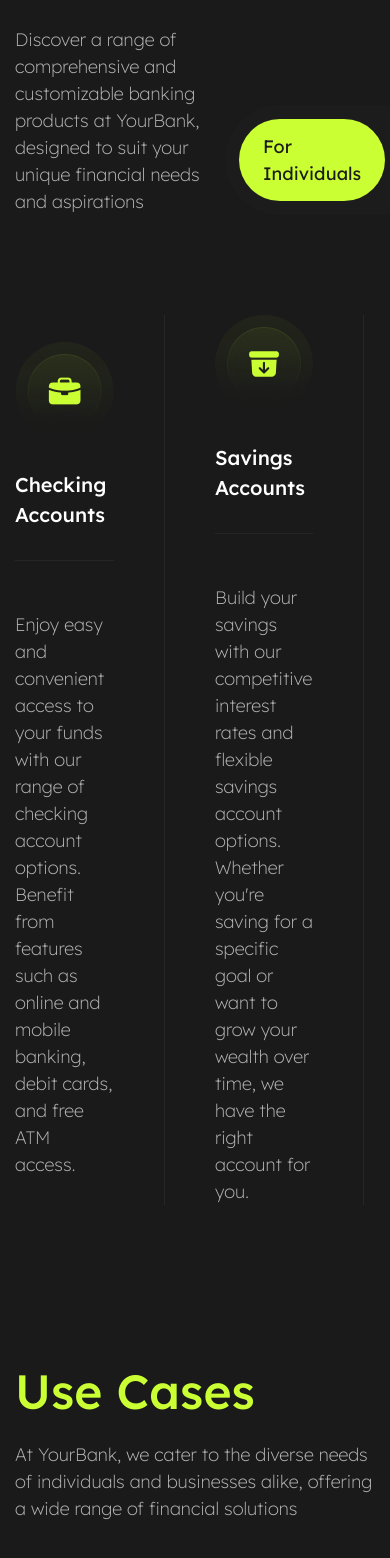
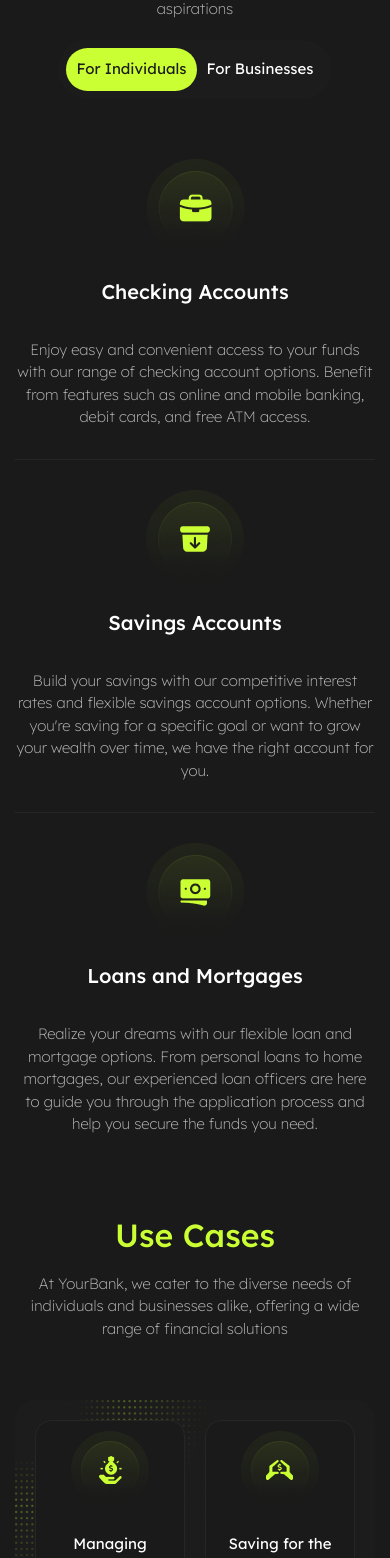
Before and after one commit to R4AYA4R/BankLanding, a React (Create React App) app: page / in a window 390 px wide. Shown: the part 1510-3068 px from the top of the page. Built offline with nearby package versions, Linux system fonts and the light colour scheme.

Commit message:
added adaptive SectionProducts and SectionCases

```diff
--- a/src/index.css
+++ b/src/index.css
@@ -998,6 +998,40 @@
   .sectionTop{
     transition:all 1s ease;
   }
+  .sectionProducts{
+    font-size: 15px;
+    transition:all 1s ease-in-out;
+  }
+  .sectionCases__inner{
+    transition:all 1s ease;
+  }
+  .sectionProducts__btnInfo{
+    text-wrap: nowrap;
+  }
+  .IndividualsBlock__images{
+    padding: 40px;
+  }
+  .sectionCases__IndividualsBlock{
+    gap: 60px;
+  }
+  .IndividualsBlock__images-item{
+    padding: 24px;
+  }
+  .percentsBlock__item1{
+    padding-right: 20px;
+  }
+  .percentsBlock__item2{
+    padding: 0 20px;
+  }
+  .percentsBlock__item3{
+    padding-left: 20px;
+  }
+  .IndividualsBlock__images-text{
+    font-size: 15px;
+  }
+  .percentsBlock__item-percents{
+    font-size: 48px;
+  }
 }
 @media (max-width:1050px){
   .sectionTop__moneyBlock{
@@ -1008,6 +1042,42 @@
   }
   .info__title{
     font-size: 38px;
+  }
+  .blocks__item3{
+    padding-left: 40px;
+  }
+  .blocks__item2{
+    padding: 0 40px;
+  }
+  .blocks__item1{
+    padding-right: 40px;
+  }
+  .sectionCases__IndividualsBlock{
+    grid-template-columns:1fr;
+  }
+  .IndividualsBlock__info-percentsBlock{
+    flex-direction: column;
+    align-items: center;
+    justify-content: center;
+    text-align: center;
+  }
+  .percentsBlock__item2{
+    border:none;
+    padding: 0 0 60px 0;
+  }
+  .percentsBlock__item1{
+    padding: 0 0 60px 0;
+  }
+  .percentsBlock__item3{
+    padding: 0;
+  }
+  .IndividualsBlock__info{
+    display: flex;
+    flex-direction: column;
+    align-items: center;
+  }
+  .IndividualsBlock__info-text{
+    text-align: center;
   }
 }
 @media (max-width:855px){
@@ -1025,6 +1095,48 @@
   }
   .transactions__img{
     width: 100%;
+  }
+  .sectionProducts__blocks{
+    flex-direction: column;
+    align-items: center;
+    justify-content: center;
+  }
+  .blocks__item1{
+    padding: 0;
+  }
+  .blocks__item2{
+    margin: 30px 0;
+    padding: 30px 0;
+    border-top:1px solid #262626;
+    border-bottom:1px solid #262626;
+    border-left:none;
+    border-right:none;
+  }
+  .blocks__item3{
+    padding: 0;
+  }
+  .blocks__item-img{
+    margin-bottom: 20px;
+  }
+  .blocks__item-title{
+    margin-bottom: 12px;
+    padding: 0;
+    border:none;
+  }
+  .blocks__item-desc{
+    text-align: center;
+  }
+  .sectionProducts__info-title{
+    font-size: 38px;
+  }
+  .sectionProducts__btnInfo{
+    padding: 8px;
+  }
+  .btnInfo__text1{
+    padding: 10px;
+  }
+  .btnInfo__text2{
+    padding: 10px;
   }
 }
 @media (max-width:620px){
@@ -1078,6 +1190,52 @@
     align-items: center;
     text-align: center;
   }
+  .sectionProducts{
+    padding-bottom: 75px;
+  }
+  .sectionProducts__info{
+    flex-direction: column;
+    justify-content: center;
+    text-align: center;
+    margin-bottom: 60px;
+  }
+  .sectionProducts__btnInfo{
+    align-self: center;
+    margin-top: 20px;
+  }
+  .sectionCases{
+    padding-bottom: 75px;
+  }
+  .sectionCases__desc{
+    margin-bottom: 60px;
+  }
+  .sectionCases__IndividualsBlock{
+    gap: 30px;
+  }
+  .IndividualsBlock__images{
+    padding: 20px;
+  }
+  .IndividualsBlock__info{
+    padding: 15px 0;
+  }
+  .IndividualsBlock__info-text{
+    margin-bottom: 50px;
+  }
+  .IndividualsBlock__info-percentsBlock{
+    margin-bottom: 50px;
+  }
+  .sectionCases__BusinessBlockMargin{
+    margin-top: 30px;
+  }
+  .IndividualsBlock__images{
+    order:-1;
+  }
+  .sectionCases__title{
+    text-align: center;
+  }
+  .sectionCases__desc{
+    text-align: center;
+  }
 }
 @media (max-width:450px){
   .sectionTop__moneyBlock{
@@ -1094,4 +1252,37 @@
   .sectionTop__currency{
     right: -10px;
   }
+  .sectionProducts__info-title{
+    font-size: 32px;
+  }
+  .sectionCases__title{
+    font-size: 32px;
+  }
+  .IndividualsBlock__images-item{
+    padding: 10px;
+  }
+  .sectionCases__desc{
+    font-size: 15px;
+  }
+  .IndividualsBlock__info-title{
+    font-size: 20px;
+  }
+  .IndividualsBlock__info-text{
+    font-size: 15px;
+  }
+  .percentsBlock__item-percents{
+    font-size: 40px;
+  }
+
 }
+@media (max-width:380px){
+  .IndividualsBlock__images{
+    padding: 10px;
+  }
+  .IndividualsBlock__images-img{
+    max-width: 70px;
+  }
+  .IndividualsBlock__images-text{
+    font-size: 12px;
+  }
+}
```
